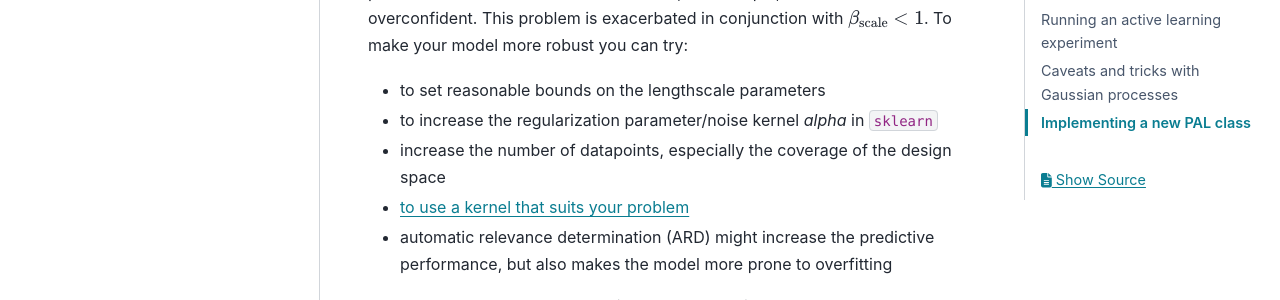
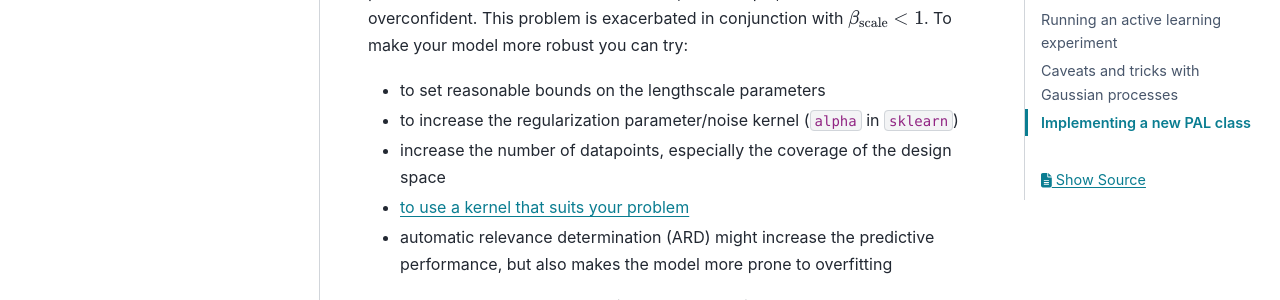
Before and after one commit to kjappelbaum/pyepal, a Sphinx documentation site: the page built from docs/getting_started.rst, in a window 1280 px wide and 900 px high, scrolled down 4265 px. Shown: the part 150-450 px from the top of the window. Built offline with Sphinx 7.4.7 and the PyData theme 0.15.4, drawn with Linux system fonts in a browser that asks for light colours; some of the changed lines change nothing that is shown.

Commit message:
docs: updating hints about the crossvalidation

```diff
--- a/docs/getting_started.rst
+++ b/docs/getting_started.rst
@@ -146,7 +146,7 @@ One fact that one needs to keep in mind is that :math:`\epsilon`-PAL will not wo
 This problem is exacerbated in conjunction with :math:`\beta_\mathrm{scale} < 1`. To make your model more robust you can try:
 
 - to set reasonable bounds on the lengthscale parameters
-- to increase the regularization parameter/noise kernel `alpha` in :code:`sklearn`
+- to increase the regularization parameter/noise kernel (:code:`alpha` in :code:`sklearn`)
 - increase the number of datapoints, especially the coverage of the design space
 - `to use a kernel that suits your problem <https://www.cs.toronto.edu/~duvenaud/cookbook/>`_
 - automatic relevance determination (ARD) might increase the predictive performance, but also makes the model more prone to overfitting
```
Also changed, not shown: 13 other files.
